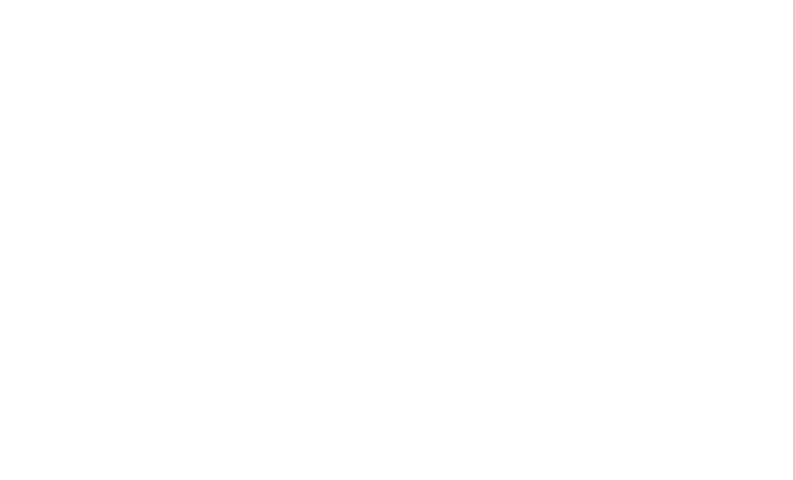
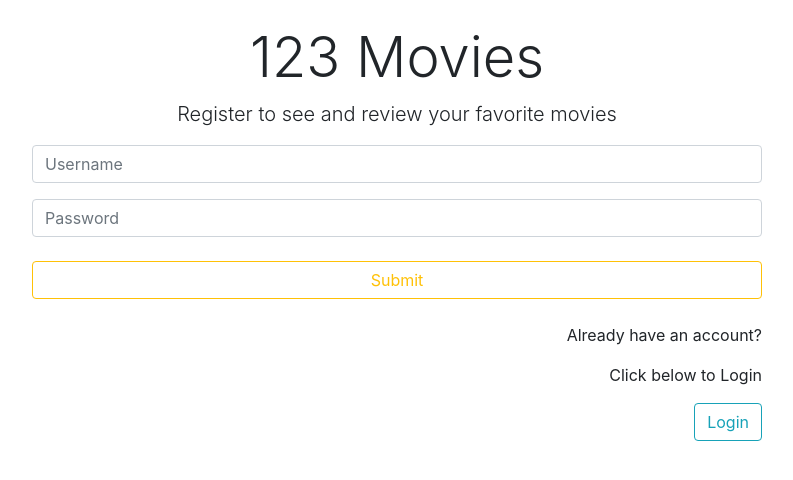
Before and after one commit to codingforkicks/MERN_Movies, a React (Create React App) app in the folder mern_app/: page /register in a window 1280 px wide. Before the commit this address had no page. Shown: the top 480 px of the page, without its empty margins (243-1036 px from the left). Built offline with nearby package versions, Linux system fonts and the light colour scheme.

Commit message:
update dummy data, moved form values to new component

```diff
--- a/mern_app/src/App.js
+++ b/mern_app/src/App.js
@@ -2,9 +2,9 @@
 import './App.css';
 
 import Login from './components/Login';
+import Register from './components/Register';
 import CreateMovie from './components/CreateMovie';
 import ShowMovieList from './components/ShowMovieList';
-// import MovieCard from './components/MovieCard';
 
 
 const App = () => {
@@ -13,6 +13,7 @@
       <div>
         <Routes>
           <Route exact path='/' element={<Login />} />
+          <Route exact path='/register' element={<Register />} />
           <Route path='/showList' element={<ShowMovieList />} />
           <Route path='/addMovie' element={<CreateMovie />} />
         </Routes>
--- /dev/null
+++ b/mern_app/src/components/FormErrors.js
@@ -0,0 +1,18 @@
+/* component to show form errors */
+
+import React from 'react';
+
+export const FormErrors = ({ formErrors }) =>
+    <div className='formErrors'>
+        {Object.keys(formErrors).map((fieldName, i) => {
+            if(formErrors[fieldName].length > 0){
+                return (
+                <p key={i}>{fieldName} {formErrors[fieldName]}</p>
+                )
+            } else {
+                return '';
+            }
+        })}
+    </div>
+
+export default FormErrors;
--- /dev/null
+++ b/mern_app/src/components/GeneralForm.js
@@ -0,0 +1,109 @@
+/*Form used for Login and Register */
+
+import React, { useState } from 'react';
+import axios from 'axios';
+import { Link } from 'react-router-dom';
+import { useNavigate } from 'react-router-dom';
+import FormErrors from './FormErrors';
+
+const Form = (props) => {
+    const navigate = useNavigate();
+    const [user, setUser] = useState({
+        username: '',
+        password: '',
+        admin: false
+    });
+
+    const [formErrors, setValidation] = useState({
+        errors: {username: '', password: ''},
+        usernameValid: false,
+        passwordValid: false,
+        formValid: false
+    });
+
+    //set event listener
+    const onChange = (e) => {
+        setUser({...user, [e.target.name]: e.target.value});
+        setValidation({
+
+        })
+    };
+
+    const onSubmit = (e) => {
+        e.preventDefault();
+
+        axios
+        .post(`http://localhost:8082/${props.url}`, user)
+        .then((res) => {
+            if(res.status)
+            console.log(res);
+            setUser({
+                username: '',
+                password: '',
+                admin: false
+            });
+
+            navigate(props.successForward);
+        })
+        .catch((err) => {
+            console.log(`Error in Form: ${err}`);
+        });
+    };
+
+    return(
+        <div className='GeneralForm'>
+        <div className='container'>
+            <div className='row'>
+            <div className='col-md-8 m-auto'>
+                <br />
+            </div>
+            <div className='col-md-8 m-auto'>
+                <h1 className='display-4 text-center'>123 Movies</h1>
+                <p className='lead text-center'>{props.header}</p>
+
+                <form noValidate onSubmit={onSubmit}>
+                <div className='form-group'>
+                    <input
+                        type='text'
+                        placeholder='Username'
+                        name='username'
+                        className='form-control'
+                        value={user.username}
+                        onChange={onChange}
+                        required
+                    />
+                </div>
+                <div className='form-group'>
+                    <input
+                        type='password'
+                        id="password"
+                        placeholder='Password'
+                        name='password'
+                        className='form-control'
+                        value={user.password}
+                        onChange={onChange}
+                        required
+                    />
+                </div>
+                <input
+                    type='submit'
+                    className='btn btn-outline-warning btn-block mt-4'
+                />
+                </form>
+                <div>
+                    <FormErrors formErrors={formErrors} />
+                </div>
+                <br />
+                <div>
+                    {props.redirectMessage.split('\n').map(str => <p style={{textAlign: 'right'}}>{str}</p>)}
+                </div>
+                <Link to={props.buttonForward} className='btn btn-outline-info float-right'>
+                {props.buttonTitle}
+                </Link>
+            </div>
+            </div>
+        </div>
+        </div>
+    );
+};
+export default Form;
--- a/mern_app/src/components/Login.js
+++ b/mern_app/src/components/Login.js
@@ -6,92 +6,20 @@
 movie page
 */
 
-import React, { useState } from 'react';
-import { Link } from 'react-router-dom';
-import axios from 'axios';
-import { useNavigate } from 'react-router-dom';
+import React from 'react';
+import Form from './GeneralForm';
 
 const Login = (props) => {
-    const navigate = useNavigate();
-    const [user, setUser] = useState({
-        username: '',
-        password: '',
-        admin: false
-    });
-
-    //set event listener
-    const onChange = (e) => {
-        setUser({...user, [e.target.name]: e.target.value});
-    };
-
-    const onSubmit = (e) => {
-        e.preventDefault();
-
-        axios
-        .post('http://localhost:8082/login', user)
-        .then((res) => {
-            if(res.status)
-            console.log(res);
-            setUser({
-                username: '',
-                password: '',
-                admin: false
-            });
-
-            navigate('/showList');
-        })
-        .catch((err) => {
-            console.log(`Error in Login: ${err}`);
-        });
-    };
-
     return(
-        <div className='Login'>
-        <div className='container'>
-            <div className='row'>
-            <div className='col-md-8 m-auto'>
-                <br />
-            </div>
-            <div className='col-md-8 m-auto'>
-                <h1 className='display-4 text-center'>123 Movies</h1>
-                <p className='lead text-center'>Login using your credentials</p>
-
-                <form noValidate onSubmit={onSubmit}>
-                <div className='form-group'>
-                    <input
-                        type='text'
-                        placeholder='Username'
-                        name='username'
-                        className='form-control'
-                        value={user.username}
-                        onChange={onChange}
-                        required
-                    />
-                </div>
-                <div className='form-group'>
-                    <input
-                        type='password'
-                        placeholder='Password'
-                        name='password'
-                        className='form-control'
-                        value={user.password}
-                        onChange={onChange}
-                        required
-                    />
-                </div>
-                <input
-                    type='submit'
-                    className='btn btn-outline-warning btn-block mt-4'
-                />
-                </form>
-                <br />
-                <Link to='/register' className='btn btn-outline-info float-left'>
-                Register
-                </Link>
-            </div>
-            </div>
-        </div>
-        </div>
+        <Form
+            url='login'
+            header='Login using your credentials'
+            buttonTitle='Register'
+            redirectMessage={'Don\'t have an account?\nClick below to Register'}
+            buttonForward='/register'
+            successForward='/showList'
+        >
+        </Form>
     );
 };
 
--- /dev/null
+++ b/mern_app/src/components/Register.js
@@ -0,0 +1,23 @@
+/*
+only users are registered with this page (register api), to register an admin you need to login as
+an admin. You can add the first admin from the MongoDb server directly.
+*/
+
+import React from 'react';
+import Form from './GeneralForm';
+
+const Register = (props) => {
+    return(
+        <Form
+            url='register'
+            header='Register to see and review your favorite movies'
+            buttonTitle='Login'
+            redirectMessage={'Already have an account?\nClick below to Login'}
+            buttonForward='/'
+            successForward='/'
+        >
+        </Form>
+    );
+};
+
+export default Register;
```
Also changed, not shown: 1 other file (tests, documents, lock files or other folders).
